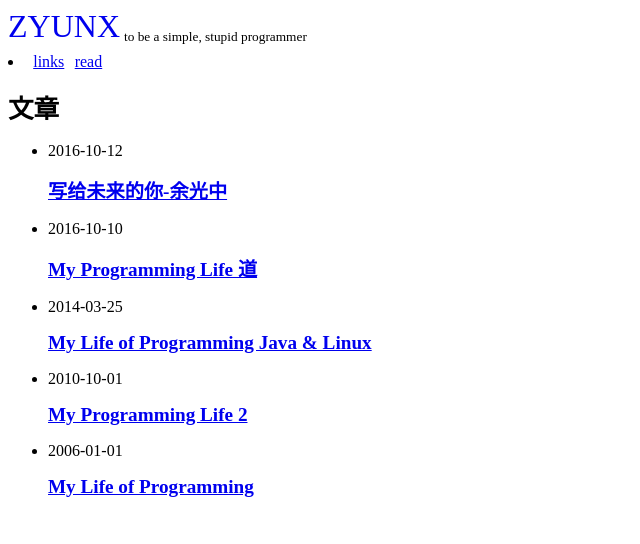
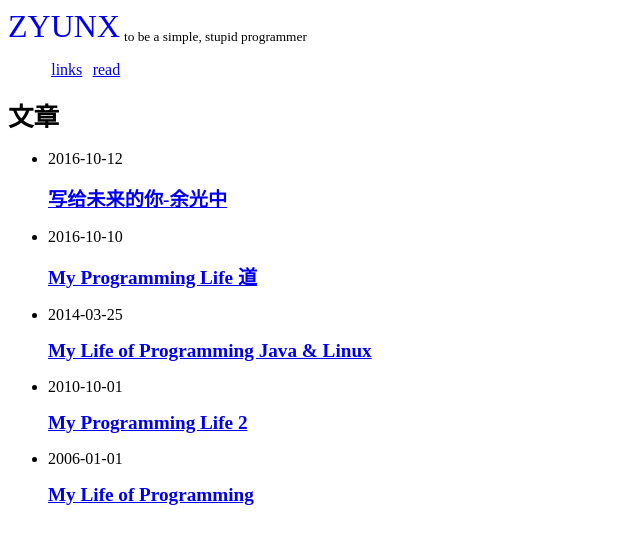
Before and after one commit to zyunx/zyunx.github.io, a Jekyll site: the page built from index.html, in a window 1280 px wide. Shown: the top 544 px of the page, without its empty margins (0-640 px from the left). Built offline with Jekyll 4.4.1, drawn with Linux system fonts in a browser that asks for light colours.

Commit message:
fix page list css

```diff
--- a/_layouts/default.html
+++ b/_layouts/default.html
@@ -4,13 +4,15 @@
   <body>
     {% include header.html %}
 
-    <li>
+    <ul>
     {% for page in site.pages %}
         {% if page.title %}
+        <li class="page-li">
           <a class="page-link" href="{{ page.url | prepend: site.baseurl }}">{{ page.title | escape }}</a>
         {% endif %}
+        </li>
     {% endfor %}
-    </li>
+    </ul>
 
 {{ content }}
 
--- a/css/style.css
+++ b/css/style.css
@@ -15,6 +15,7 @@ h2 {
   font-size:1.2em;
 }
 
-.page-link {
+.page-li {
+    display: inline;
     padding: 0.2em;
 }
```
